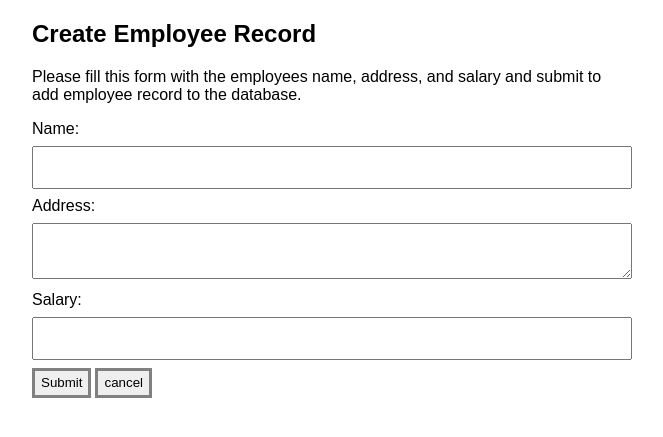
After one commit to efagioli01/EMPLOYEE-DATA-PHP-CRUD, a PHP site: page /create.php in a window 1280 px wide. The commit adds this page. Shown: the top 437 px of the page, without its empty margins (308-971 px from the left). Run offline with PHP 8.4, Linux system fonts and the light colour scheme.

Commit message:
Add files via upload

```diff
--- /dev/null
+++ b/config.php
@@ -0,0 +1,15 @@
+<?php
+
+define('DB_SERVER', 'localhost');
+define('DB_USERNAME', 'root');
+define('DB_PASSWORD', '');
+define('DB_NAME', 'employees');
+
+
+$link = mysqli_connect(DB_SERVER, DB_USERNAME, DB_PASSWORD, DB_NAME);
+
+
+if($link === false){
+    die("ERROR: Could not connect, please try again. " . mysqli_connect_error());
+}
+?>
--- /dev/null
+++ b/create.php
@@ -0,0 +1,111 @@
+<?php
+
+require_once "config.php";
+
+$name = $address = $salary = "";
+$name_err = $address_err = $salary_err = "";
+
+
+if($_SERVER["REQUEST_METHOD"] == "POST"){
+
+    $input_name = trim($_POST["name"]);
+    if(empty($input_name)){
+        $name_err = "Please enter a name.";
+    } elseif(!filter_var($input_name, FILTER_VALIDATE_REGEXP, array("options"=>array("regexp"=>"/^[a-zA-Z\s]+$/")))){
+        $name_err = "Please enter a valid name.";
+    } else{
+        $name = $input_name;
+    }
+
+
+    $input_address = trim($_POST["address"]);
+    if(empty($input_address)){
+        $address_err = "Please enter an address.";
+    } else{
+        $address = $input_address;
+    }
+
+
+    $input_salary = trim($_POST["salary"]);
+    if(empty($input_salary)){
+        $salary_err = "Please enter the salary amount.";
+    } elseif(!ctype_digit($input_salary)){
+        $salary_err = "Please enter a positive integer value.";
+    } else{
+        $salary = $input_salary;
+    }
+
+
+    if(empty($name_err) && empty($address_err) && empty($salary_err)){
+
+        $sql = "INSERT INTO employees (name, address, salary) VALUES (?, ?, ?)";
+
+        if($stmt = mysqli_prepare($link, $sql)){
+
+            mysqli_stmt_bind_param($stmt, "sss", $param_name, $param_address, $param_salary);
+
+
+            $param_name = $name;
+            $param_address = $address;
+            $param_salary = $salary;
+
+
+            if(mysqli_stmt_execute($stmt)){
+
+                header("location: index.php");
+                exit();
+            } else{
+                echo "Something went wrong.";
+            }
+        }
+
+
+        mysqli_stmt_close($stmt);
+    }
+
+
+    mysqli_close($link);
+}
+?>
+
+<!DOCTYPE html>
+<html lang="en">
+<head>
+    <meta charset="UTF-8">
+    <title>Create Employee Record</title>
+    <link rel="stylesheet" href="style.css">
+
+
+</head>
+<body>
+    <div class="wrap">
+        <div>
+            <div>
+                <div>
+                    <h2>Create Employee Record</h2>
+                    <p>Please fill this form with the employees name, address, and salary and submit to add employee record to the database.</p>
+                    <form action="<?php echo htmlspecialchars($_SERVER["PHP_SELF"]); ?>" method="post">
+                        <div>
+                            <label class='label'>Name:</label>
+                            <input type="text" name="name" class="form-control <?php echo (!empty($name_err)) ? 'is-invalid' : ''; ?>" value="<?php echo $name; ?>">
+                            <span><?php echo $name_err;?></span>
+                        </div>
+                        <div>
+                            <label class='label'>Address:</label>
+                            <textarea name="address" class="form-control <?php echo (!empty($address_err)) ? 'is-invalid' : ''; ?>"><?php echo $address; ?></textarea>
+                            <span><?php echo $address_err;?></span>
+                        </div>
+                        <div>
+                            <label class='label'>Salary:</label>
+                            <input type="text" name="salary" class="form-control <?php echo (!empty($salary_err)) ? 'is-invalid' : ''; ?>" value="<?php echo $salary; ?>">
+                            <span><?php echo $salary_err;?></span>
+                        </div>
+                        <input type="submit" class="btn" value="Submit">
+                        <a href="index.php" ><button class="btn">cancel</button> </a>
+                    </form>
+                </div>
+            </div>
+        </div>
+    </div>
+</body>
+</html>
--- a/style.css
+++ b/style.css
@@ -1,15 +1,73 @@
-table {
+.btn{
+    height: 30px;
+    font-family: 'Montserrat', sans-serif;
+    border: solid gray;
+    text-decoration: none;
+}
+
+button{
+    text-decoration: none;
+}
+
+.btn1{
+    float: right;
+}
+
+
+.wrap{
+    width: 600px;
+    margin: 0 auto;
+}
+
+table tr td:last-child{
+    width: 120px;
+}
+
+h2{
+    font-family: 'Montserrat', sans-serif;
+}
+
+h1{
+    font-family: 'Montserrat', sans-serif;
+}
+
+p{
+    font-family: 'Montserrat', sans-serif;
+}
+
+.label{
+    font-family: 'Montserrat', sans-serif;
+    color: black;
+}
+
+input[type=text] {
+    width: 100%;
+    padding: 12px 20px;
+    margin: 8px 0;
+    box-sizing: border-box;
+  }
+
+  textarea[name=address] {
+    width: 100%;
+    padding: 12px 20px;
+    margin: 8px 0;
+    box-sizing: border-box;
+  }
+
+  .record{
+      border: solid gray;
+    width: 100%;
+    padding: 12px 20px;
+    margin: 8px 0;
+    box-sizing: border-box;
+  }
+
+  .table{
     border-collapse: collapse;
     width: 100%;
-    color: grey;
+    color: black;
     font-family: 'Montserrat', sans-serif;
-    font-size: 25px;
+    font-size: 20px;
     text-align: left;
-}
 
-th {
-    background-color: black;
-    color: white;
-}
-
-tr:nth-child(even) {background-color: #D3D3D3}
+  }
```
Also changed, not shown: delete.php (added, +75 -0 lines), index.php (added, +79 -0 lines), read.php (added, +88 -0 lines), update.php (added, +168 -0 lines).
